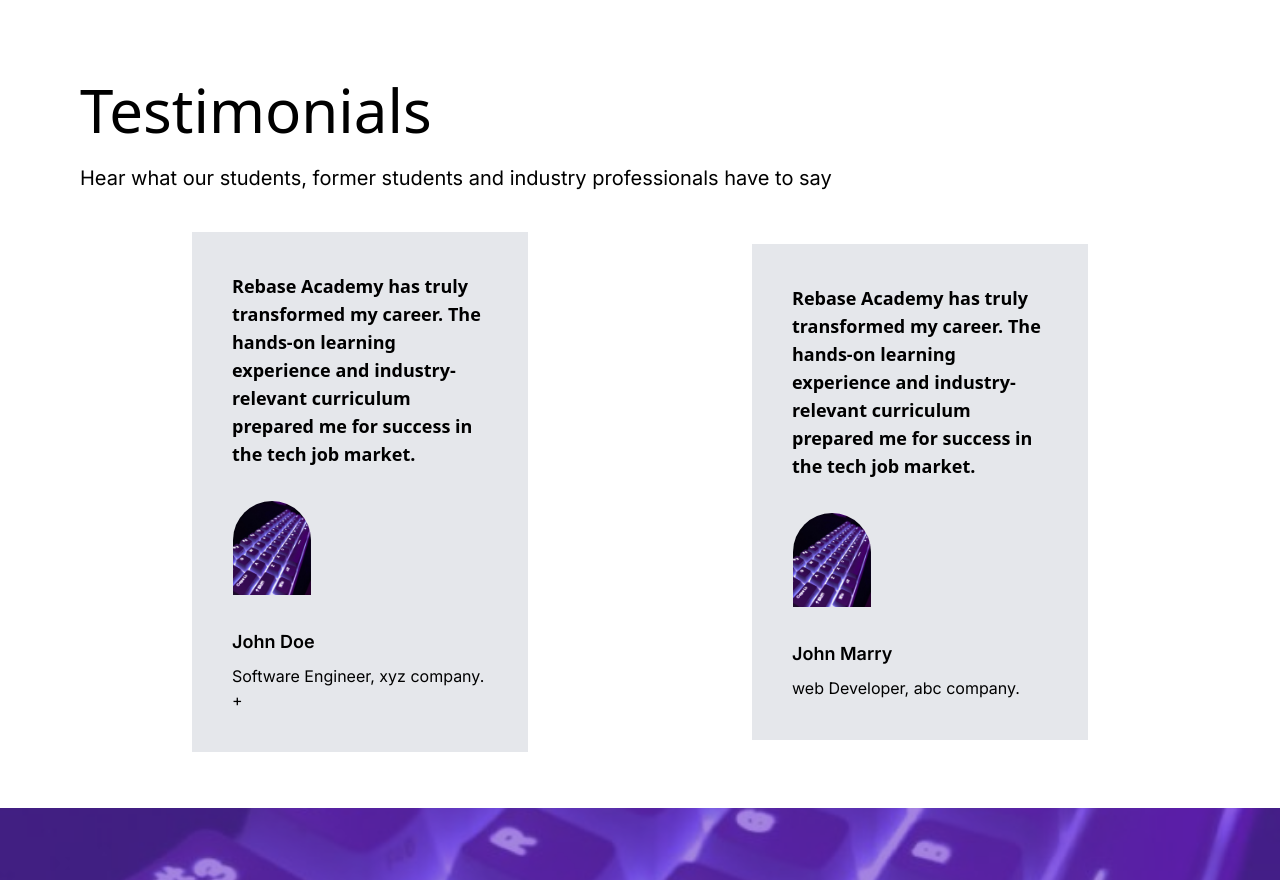
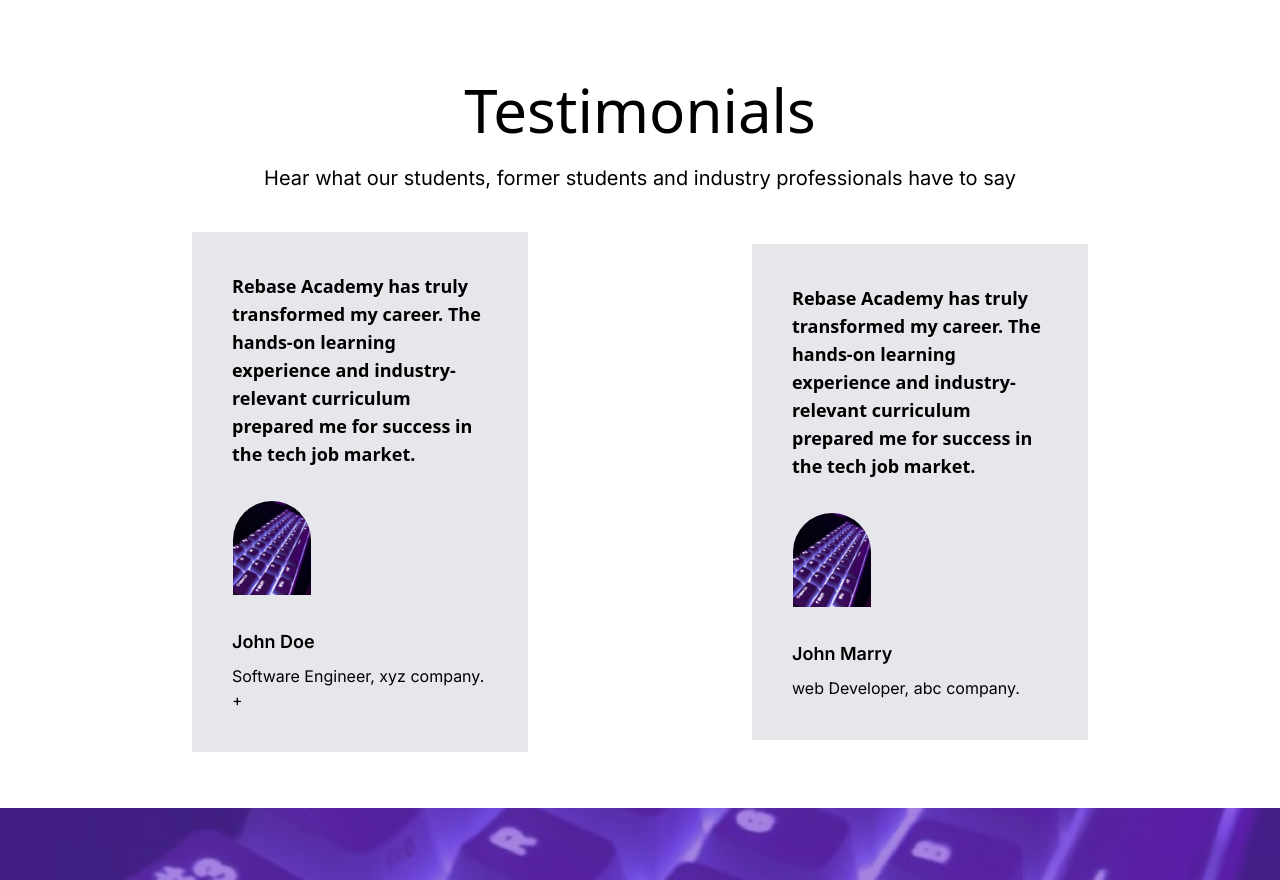
Before and after one commit to nsamedaisy/rebase_cc_frontend, a Next.js app: page /landing in a window 1280 px wide. Shown: the part 1300-2180 px from the top of the page. Built offline with nearby package versions, Linux system fonts and the light colour scheme.

Commit message:
testimonials section centralized testimonial header

```diff
--- a/app/_components/testimonial.tsx
+++ b/app/_components/testimonial.tsx
@@ -5,8 +5,8 @@
 const Testimonials: React.FC = () => {
     return (
         <div className="lg:mx-20 mb-14">
-            <h1 className="text-6xl mb-6 font-sans">Testimonials</h1>
-            <h3 className="mb-10 text-xl">Hear what our students, former students and industry professionals have to say</h3>
+            <h1 className="text-6xl mb-6 text-center font-sans">Testimonials</h1>
+            <h3 className="mb-10 text-xl text-center">Hear what our students, former students and industry professionals have to say</h3>
             <div className="flex justify-around items-center">
                 <div className="bg-gray-200 p-10 w-[30%]">
                     <h2 className="font-bold text-lg font-sans">Rebase Academy has truly transformed my career. The hands-on learning experience and industry-relevant curriculum prepared me for success in the tech job market.</h2>
```
